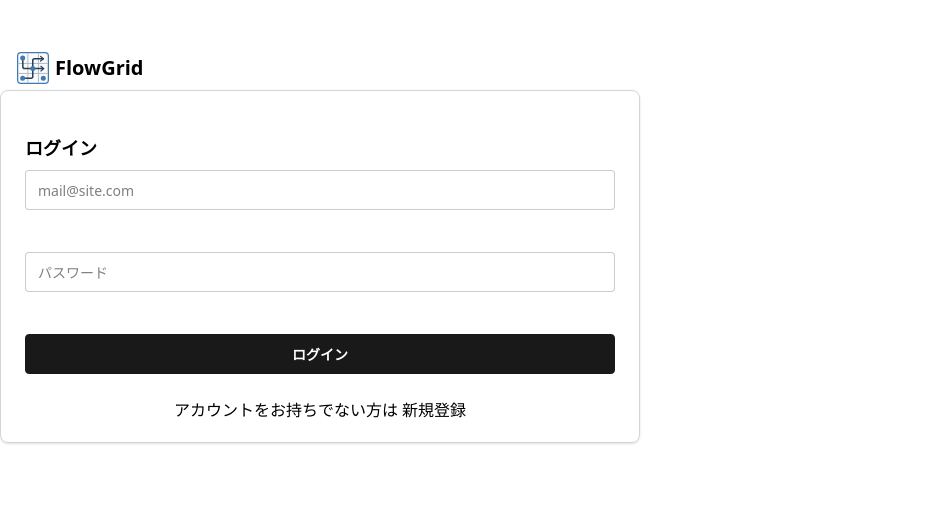
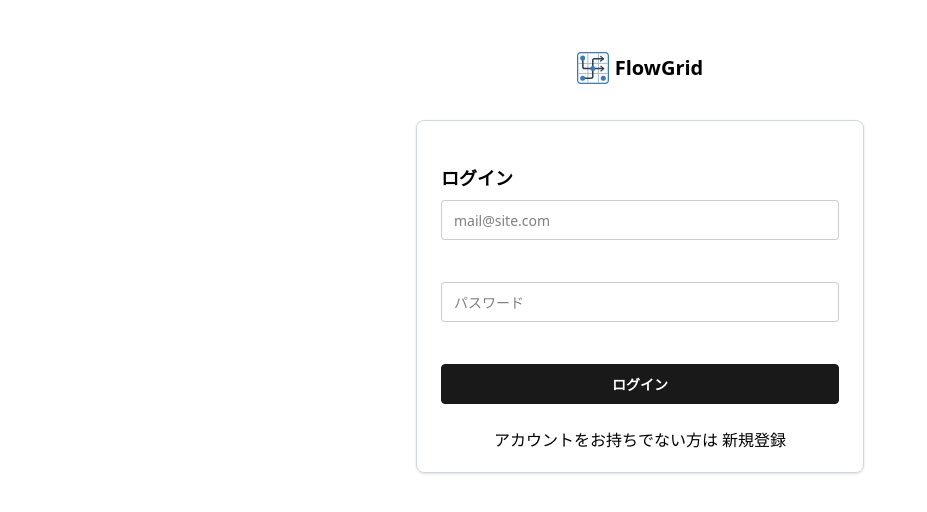
Before and after one commit to sintaro-katuta/FlowGrid, a SvelteKit app in the folder front/: page /login in a window 1280 px wide. Shown: the top 512 px of the page, without its empty margins (0-927 px from the left). Built offline with nearby package versions, Linux system fonts and the light colour scheme.

Commit message:
titleと認証画面修正

```diff
--- a/front/src/app.html
+++ b/front/src/app.html
@@ -3,6 +3,7 @@
   <head>
     <meta charset="utf-8" />
     <link rel="icon" href="%sveltekit.assets%/FlowGrid.svg" />
+    <title>FlowGrid</title>
     <meta name="viewport" content="width=device-width, initial-scale=1" />
     %sveltekit.head%
   </head>
--- a/front/src/routes/login/+page.svelte
+++ b/front/src/routes/login/+page.svelte
@@ -2,14 +2,15 @@
   import '@/app.css';
 </script>
 
-<div class="container py-12">
-  <div class="navbar-start items-center gap-5">
+<div class="flex justify-center py-12">
+  <div class="w-full max-w-md">
+    <div class="flex justify-center mb-8">
       <a href="/" class="btn btn-ghost normal-case">
         <img src="/FlowGrid.svg" alt="" width="32" />
         <p class="text-black text-xl">FlowGrid</p>
       </a>
     </div>
-  <div class="card w-1/2 border border-gray-300 shadow py-5">
+    <div class="card border border-gray-300 shadow py-5">
       <div class="card-body">
         <div class="card-title">ログイン</div>
         <input class="input validator w-full" type="email" required placeholder="mail@site.com" />
@@ -24,3 +25,4 @@
       </span>
     </div>
   </div>
+</div>
```
Lines whose indentation alone changed are shown as unchanged.
